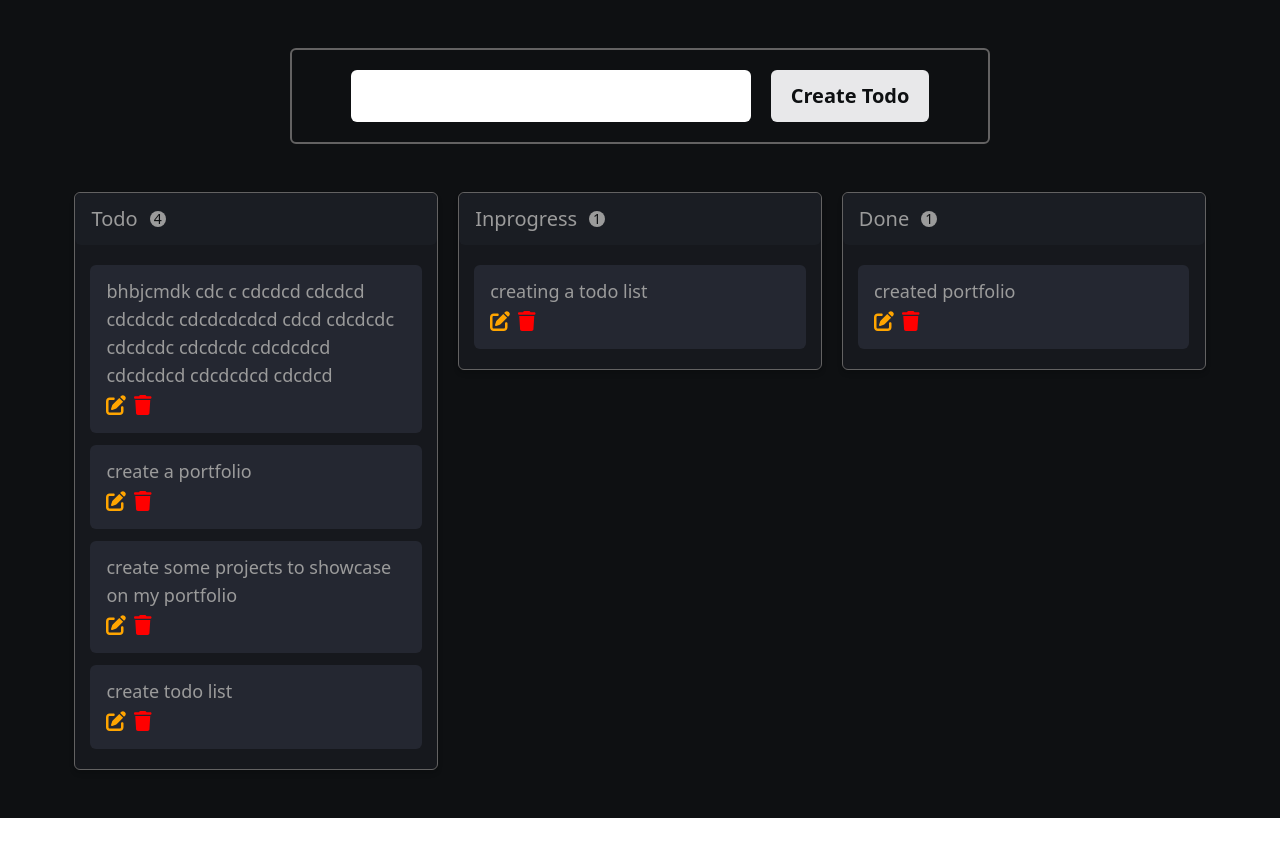
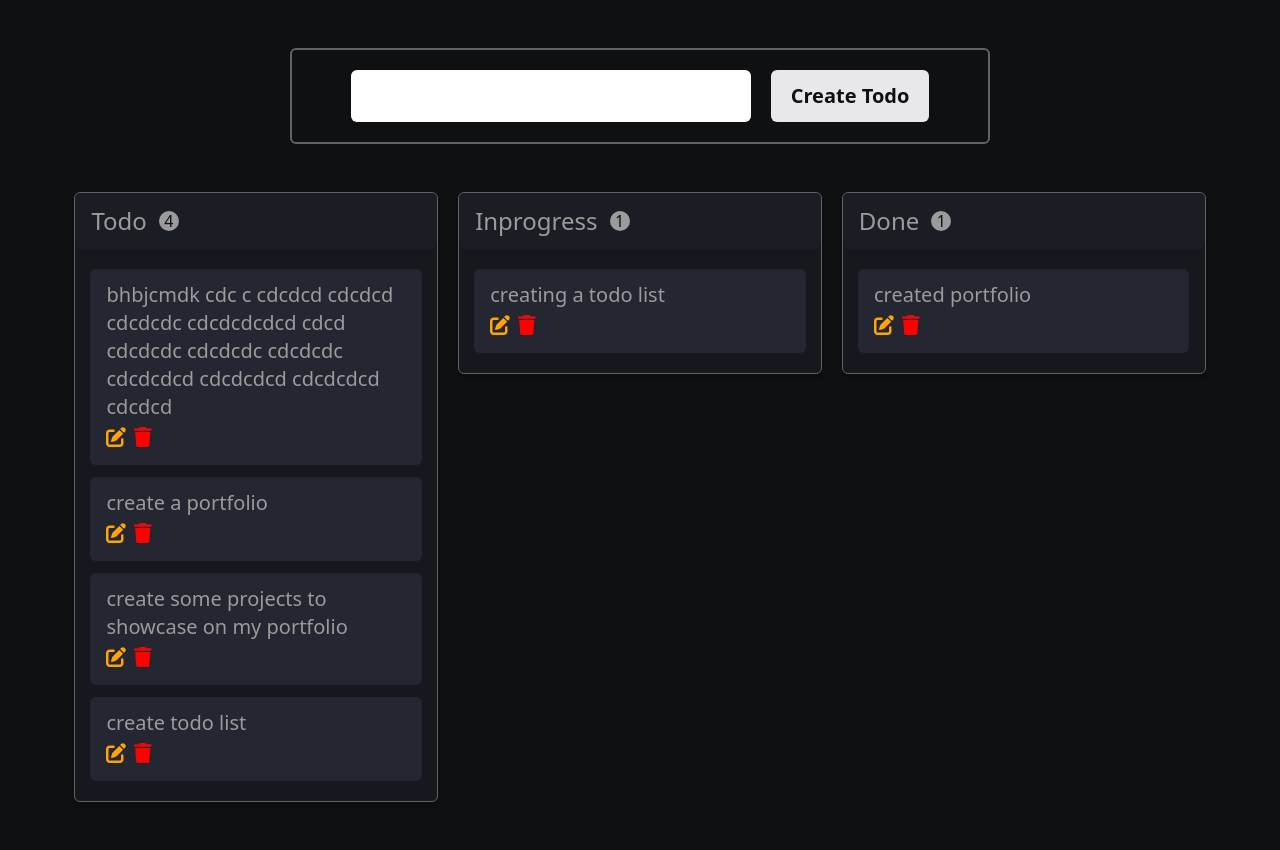
Before and after one commit to Harsh-garg-coder/Todo-lists, a React (Vite) app: page / in a window 1280 px wide. Before the commit the page ends 818 px from the top, so only its background shows below. Built offline with nearby package versions, Linux system fonts and the light colour scheme.

Commit message:
increased the font-size and changed the toast messages

```diff
--- a/src/App.tsx
+++ b/src/App.tsx
@@ -78,12 +78,12 @@ function App() {
       }
 
       if(sourceDroppableId === "todo" && destDroppableId === "done") {
-        toast.error("you can't move a task from todo to done!");
+        toast.error("You can't move a task from Todo to Done directly!");
         return;
       }
 
       if(sourceDroppableId === "done" && destDroppableId === "todo") {
-        toast.error("You can't move a task directly from Done to Todo!");
+        toast.error("You can't move a task from Done to Todo directly!");
         return;
       }
       type ListType = "todo" | "inprogress" | "done";
--- a/src/components/DeleteModal.tsx
+++ b/src/components/DeleteModal.tsx
@@ -15,8 +15,8 @@ export default function DeleteModal(props: DeleteModalProps) {
                 onClick = {(e) => e.stopPropagation()}
                 className = "w-11/12 max-w-xs bg-white-100 p-5 rounded-md text-black-400"
             >
-                <h1 className = "text-lg">Are you sure that you want to delete this Todo?</h1>
-                <div className = "flex justify-center items-center gap-3 mt-3">
+                <h1 className = "text-xl">Are you sure that you want to delete this Todo?</h1>
+                <div className = "flex justify-center items-center gap-3 mt-3 text-lg">
                     <button
                         className = "w-1/2 p-2 sm:w-1/3 bg-red-500 rounded-md text-white-100"
                         onClick = {props.deleteTodo}
--- a/src/components/ListCard.tsx
+++ b/src/components/ListCard.tsx
@@ -47,8 +47,8 @@ export default function ListCard(props: ListCardProps) {
                             className = {snapshot.isDraggingOver ? "bg-blue-900" : ""}
                         >
                             <div className = "flex gap-3 bg-black-200 py-3 px-4 rounded-md items-center">
-                                <span className = "text-xl">{props.heading}</span>
-                                <span className = "flex justify-center items-center bg-white-200 text-black-400 w-4 h-4 rounded-full text-sm">
+                                <span className = "text-2xl">{props.heading}</span>
+                                <span className = "flex justify-center items-center bg-white-200 text-black-400 w-5 h-5 rounded-full">
                                     {props.cardCount}
                                 </span>
                             </div>
--- a/src/components/TodoCard.tsx
+++ b/src/components/TodoCard.tsx
@@ -158,10 +158,10 @@ export default function TodoCard(props: TodoCardProps) {
                             <textarea
                                 value = {props.newValueOfTodosGettingEdited?.[props.currentTodo.id].text}
                                 onChange = {handleChangeInTodoText}
-                                className = "w-full outline-none bg-transparent border border-white-300 rounded-md px-2 py-1 text-lg"
+                                className = "w-full outline-none bg-transparent border border-white-300 rounded-md px-2 py-1 text-xl"
                             />
                             :
-                            <span className = "text-lg">{props.currentTodo.text}</span>
+                            <span className = "text-xl">{props.currentTodo.text}</span>
                         }
 
                         <div className = "my-1 flex gap-2 mt-1">
```
